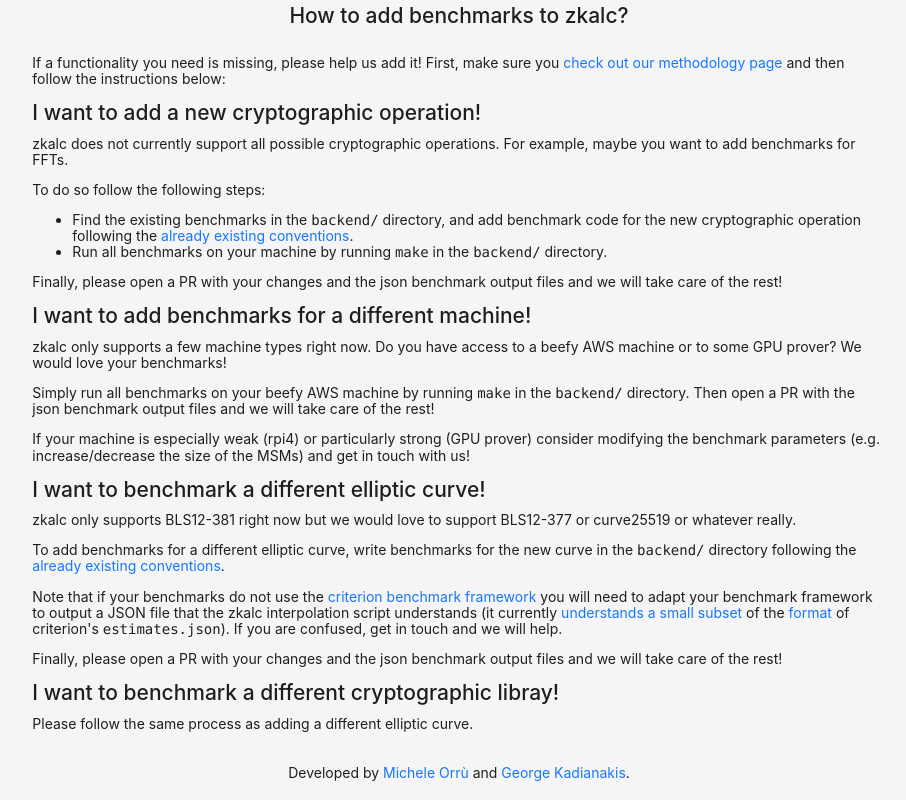
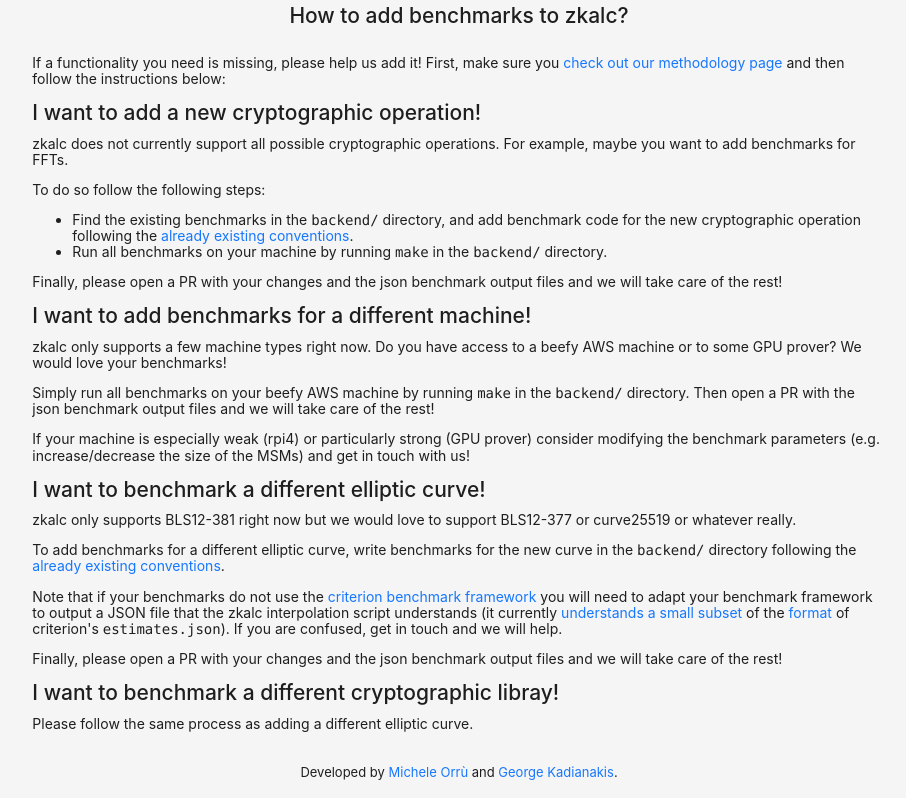
Before and after one commit to mmaker/zkalc, a Next.js app in the folder frontend/: page /about in a window 1280 px wide. Shown: the part 516-1316 px from the top of the page, without its empty margins (181-1087 px from the left). Built offline with nearby package versions, Linux system fonts and the light colour scheme.

Commit message:
Bigger footer (as it will disappear).

```diff
--- a/frontend/components/footer.js
+++ b/frontend/components/footer.js
@@ -18,7 +18,7 @@ const Authors = () => {
   }, []);
 
   return (
-    <Text>
+    <Text style={{ fontSize: 13 }}>
       Developed by
       <a href={authors[0].website}> {authors[0].name}</a> and{" "}
       <a href={authors[1].website}>{authors[1].name}</a>.
```
